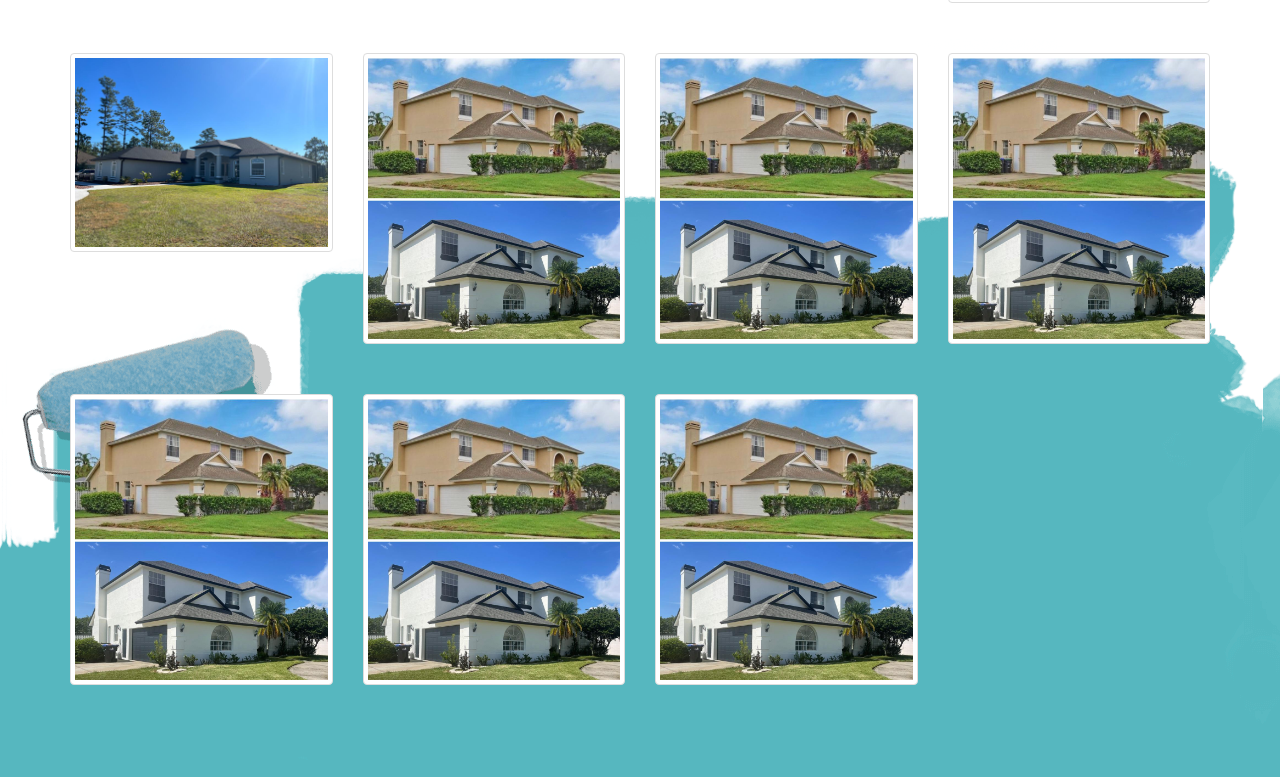
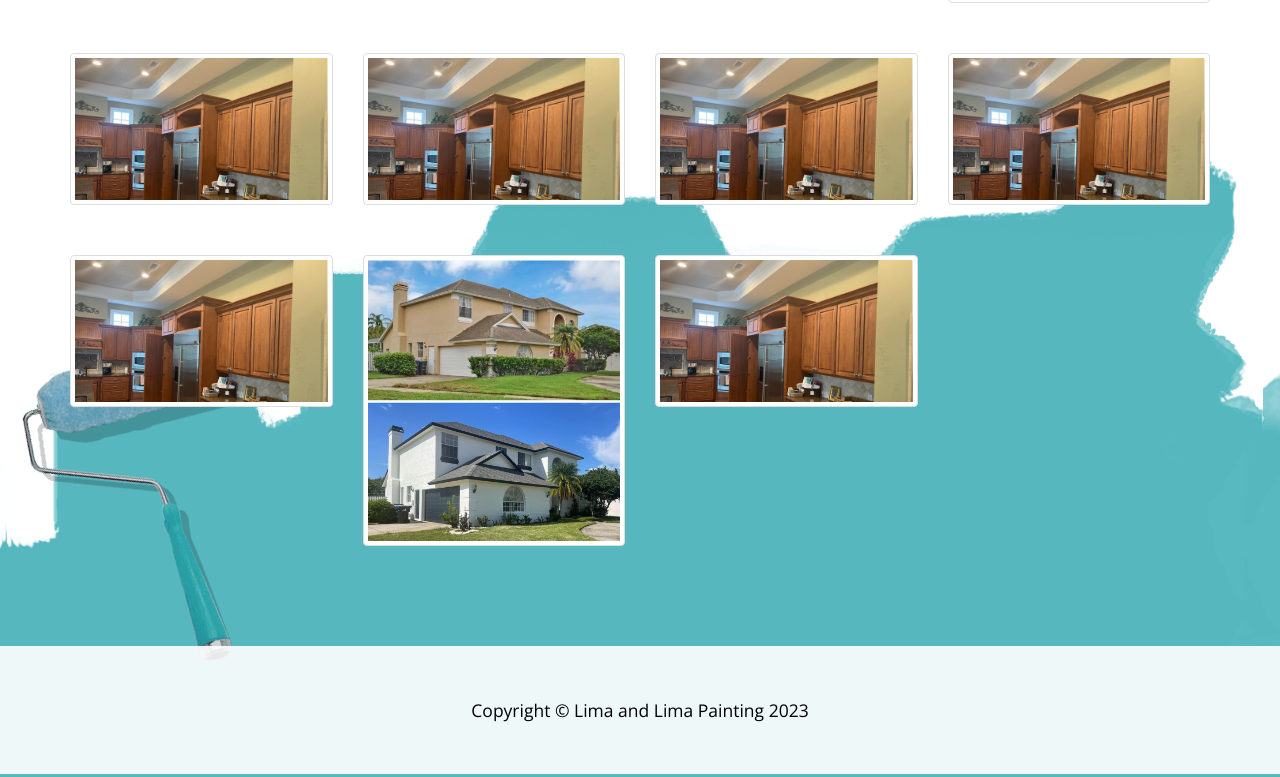
Before and after one commit to LetosTech/limaandlima, a plain HTML site: page gallery.html in a window 1280 px wide. Shown: the part 880-1657 px from the top of the page. Drawn offline with nearby package versions, Linux system fonts and the light colour scheme.

Commit message:
Update gallery.html

```diff
--- a/gallery.html
+++ b/gallery.html
@@ -116,38 +116,38 @@
                 </a>
             </div>
             <div class="col-lg-3 col-md-4 col-xs-6 thumb">
-                <a class="thumbnail" href="img/gallery/darlanpictures7.JPG" data-lightbox="image-1" data-title="Lima and Lima Painting Services">
-                <img class="img-responsive" src="img/gallery/darlanpictures7.JPG" alt="">
+                <a class="thumbnail" href="img/gallery/darlanlima.jpg" data-lightbox="image-1" data-title="Lima and Lima Painting Services">
+                <img class="img-responsive" src="img/gallery/darlanlima.jpg" alt="">
                 </a>
             </div>
             <div class="col-lg-3 col-md-4 col-xs-6 thumb">
-                <a class="thumbnail" href="img/gallery/darlanpictures21.JPG" data-lightbox="image-1" data-title="Lima and Lima Painting Services">
+                <a class="thumbnail" href="img/gallery/darlanlima.jpg" data-lightbox="image-1" data-title="Lima and Lima Painting Services">
+                <img class="img-responsive" src="img/gallery/darlanlima.jpg" alt="">
+                </a>
+            </div>
+            <div class="col-lg-3 col-md-4 col-xs-6 thumb">
+                <a class="thumbnail" href="img/gallery/darlanlima.jpg" data-lightbox="image-1" data-title="Lima and Lima Painting Services">
+                <img class="img-responsive" src="img/gallery/darlanlima.jpg" alt="">
+                </a>
+            </div>
+            <div class="col-lg-3 col-md-4 col-xs-6 thumb">
+                <a class="thumbnail" href="img/gallery/darlanlima.jpg" data-lightbox="image-1" data-title="Lima and Lima Painting Services">
+                <img class="img-responsive" src="img/gallery/darlanlima.jpg" alt="">
+                </a>
+            </div>
+            <div class="col-lg-3 col-md-4 col-xs-6 thumb">
+                <a class="thumbnail" href="img/gallery/darlanlima.jpg" data-lightbox="image-1" data-title="Lima and Lima Painting Services">
+                <img class="img-responsive" src="img/gallery/darlanlima.jpg" alt="">
+                </a>
+            </div>
+            <div class="col-lg-3 col-md-4 col-xs-6 thumb">
+                <a class="thumbnail" href="img/gallery/darlanlima.jpg" data-lightbox="image-1" data-title="Lima and Lima Painting Services">
                 <img class="img-responsive" src="img/gallery/darlanpictures21.JPG" alt="">
                 </a>
             </div>
             <div class="col-lg-3 col-md-4 col-xs-6 thumb">
-                <a class="thumbnail" href="img/gallery/darlanpictures21.JPG" data-lightbox="image-1" data-title="Lima and Lima Painting Services">
-                <img class="img-responsive" src="img/gallery/darlanpictures21.JPG" alt="">
-                </a>
-            </div>
-            <div class="col-lg-3 col-md-4 col-xs-6 thumb">
-                <a class="thumbnail" href="img/gallery/darlanpictures21.JPG" data-lightbox="image-1" data-title="Lima and Lima Painting Services">
-                <img class="img-responsive" src="img/gallery/darlanpictures21.JPG" alt="">
-                </a>
-            </div>
-            <div class="col-lg-3 col-md-4 col-xs-6 thumb">
-                <a class="thumbnail" href="img/gallery/darlanpictures21.JPG" data-lightbox="image-1" data-title="Lima and Lima Painting Services">
-                <img class="img-responsive" src="img/gallery/darlanpictures21.JPG" alt="">
-                </a>
-            </div>
-            <div class="col-lg-3 col-md-4 col-xs-6 thumb">
-                <a class="thumbnail" href="img/gallery/darlanpictures21.JPG" data-lightbox="image-1" data-title="Lima and Lima Painting Services">
-                <img class="img-responsive" src="img/gallery/darlanpictures21.JPG" alt="">
-                </a>
-            </div>
-            <div class="col-lg-3 col-md-4 col-xs-6 thumb">
-                <a class="thumbnail" href="img/gallery/darlanpictures21.JPG" data-lightbox="image-1" data-title="Lima and Lima Painting Services">
-                <img class="img-responsive" src="img/gallery/darlanpictures21.JPG" alt="">
+                <a class="thumbnail" href="img/gallery/darlanlima.jpg" data-lightbox="image-1" data-title="Lima and Lima Painting Services">
+                <img class="img-responsive" src="img/gallery/darlanlima.jpg" alt="">
                 </a>
             </div>
         </div>
```
